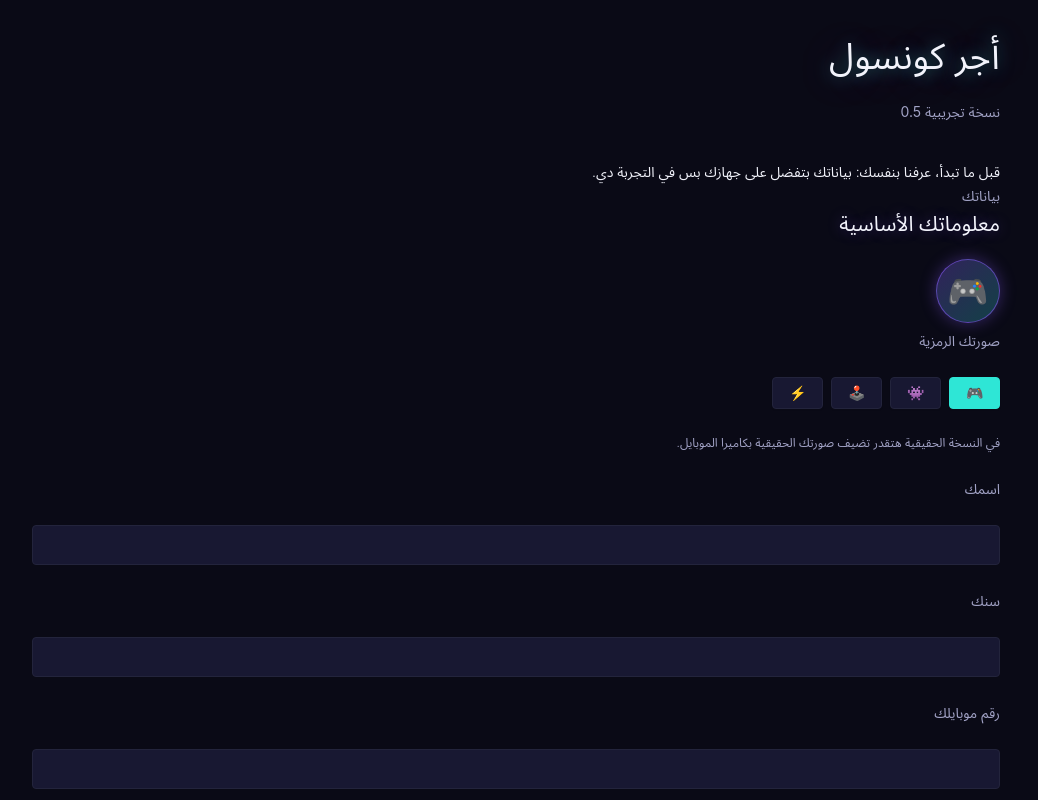
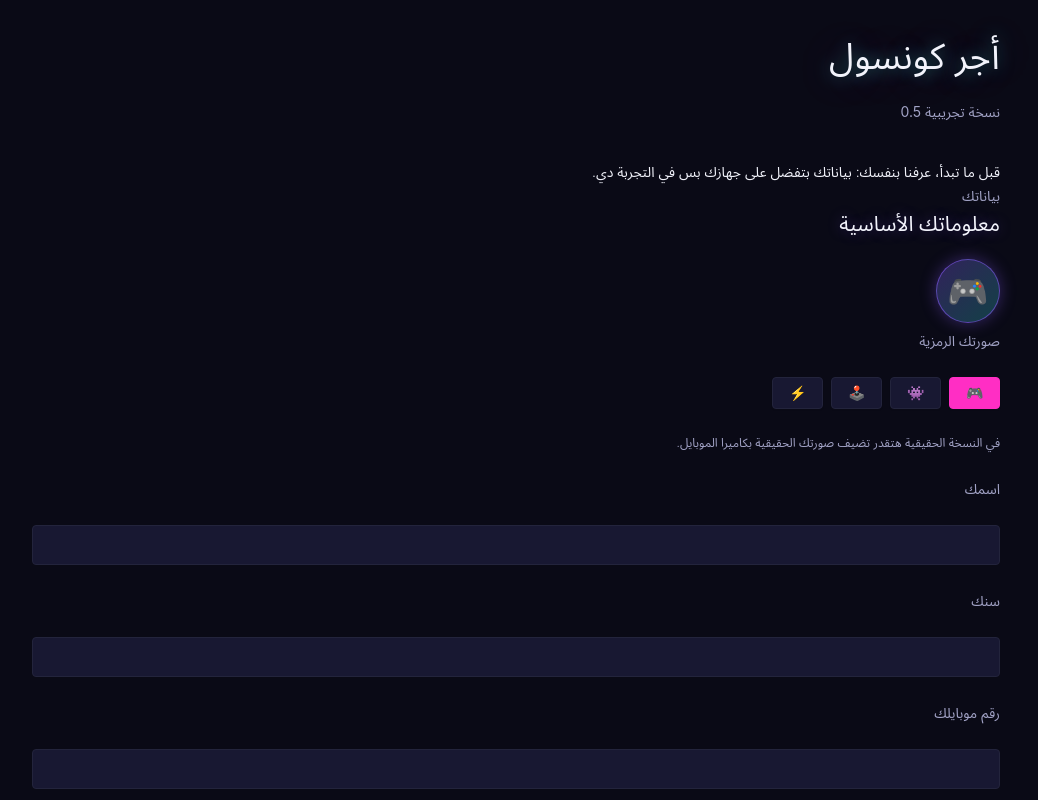
Before and after one commit to nourdida/ajer-console, a React (Vite) app: page / in a window 1280 px wide. Shown: the whole page, without its empty margins (124-1162 px from the left). Built offline with nearby package versions, Linux system fonts and the light colour scheme.

Commit message:
Change primary color from #2ee6d6 to #ff2ec4

```diff
--- a/theme.js
+++ b/theme.js
@@ -4,7 +4,7 @@
 
 export default {
   // اللون الأساسي: الأزرار المهمة والأسعار والاختيار اللي عليه علامة
-  اللون_الأساسي: '#2ee6d6',
+  اللون_الأساسي: '#ff2ec4',
 
   // لون خلفية التطبيق كله
   لون_الخلفية: '#0a0a16',
```
